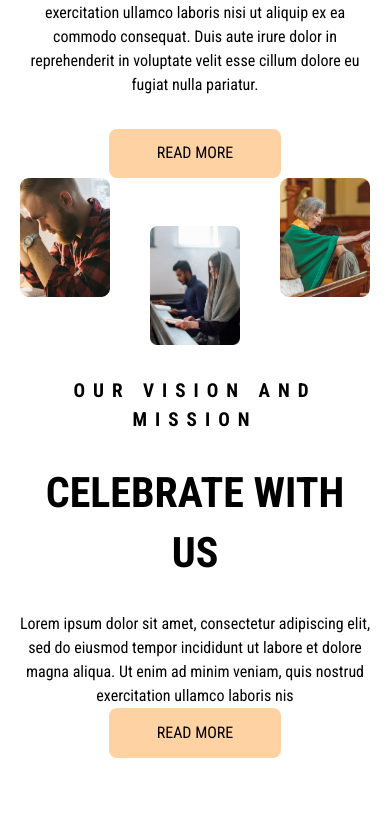
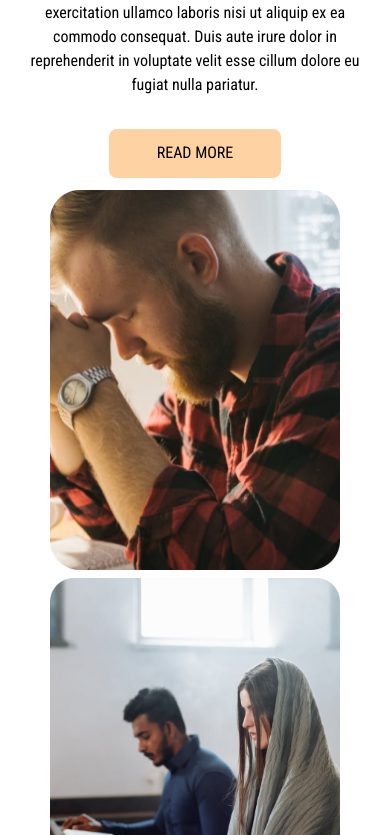
Before and after one commit to techweevil/rcffedpoffa, a React (Vite) app: page / in a window 390 px wide. Shown: the part 2749-3584 px from the top of the page. Built offline with nearby package versions, Linux system fonts and the light colour scheme.

Commit message:
finish hompage

```diff
--- a/src/components/Homepage/AboutUs/AboutUs.jsx
+++ b/src/components/Homepage/AboutUs/AboutUs.jsx
@@ -19,10 +19,10 @@ const AboutUs = () => {
                             Lorem ipsum dolor sit amet, consectetur adipiscing elit, sed do eiusmod tempor incididunt ut labore et dolore magna aliqua. Ut enim ad minim veniam, quis nostrud exercitation ullamco laboris nisi ut aliquip ex ea commodo consequat. Duis aute irure dolor in reprehenderit in voluptate velit esse cillum dolore eu fugiat nulla pariatur.
                         </p>
                     </div>
-                    <div className='flex flex-col items-center my-[2rem]'>
+                    <div className='flex flex-col gap-3 items-center my-[2rem]'>
                         <Button name={"READ MORE"} />
 
-                        <div className='flex gap-10'>
+                        <div className='flex md:flex-row flex-col md:gap-10 gap-2'>
                             <motion.div
                                 whileHover={{ scale: 1.09 }}
                             >
@@ -31,7 +31,7 @@ const AboutUs = () => {
                             </motion.div>
 
 
-                            <motion.div whileHover={{ scale: 1.09 }} className='mt-[3rem]'>
+                            <motion.div whileHover={{ scale: 1.09 }} className='md:mt-[3rem]'>
                                 <img className='w-[290px] ' src={person2} alt="" />
                             </motion.div>
                             <motion.div whileHover={{ scale: 1.09 }}>
--- a/src/components/Homepage/NextEvent/NextEvent.jsx
+++ b/src/components/Homepage/NextEvent/NextEvent.jsx
@@ -17,7 +17,7 @@ const NextEvent = () => {
                         </div>
 
                         <div className='flex md:flex-row flex-col'>
-                            <div className='w-[40%] p-10 py-14 bg-[#FFF5EB]'>
+                            <div className='md:w-[40%] p-10 py-14 bg-[#FFF5EB]'>
                                 <div className='flex flex-row items-end justify-between my-4'>
                                     <h4 className='text-[#A54E2B]'>UPCOMING EVENT</h4>
                                     <div className='flex flex-col items-end'>
@@ -41,7 +41,7 @@ const NextEvent = () => {
                                     <Button name={"REGISTER"} dark />
                                 </div>
                             </div>
-                            <div className='w-[50%]'>
+                            <div className='md:w-[50%]'>
                                 <img src={image} alt="" />
                             </div>
                         </div>
```
